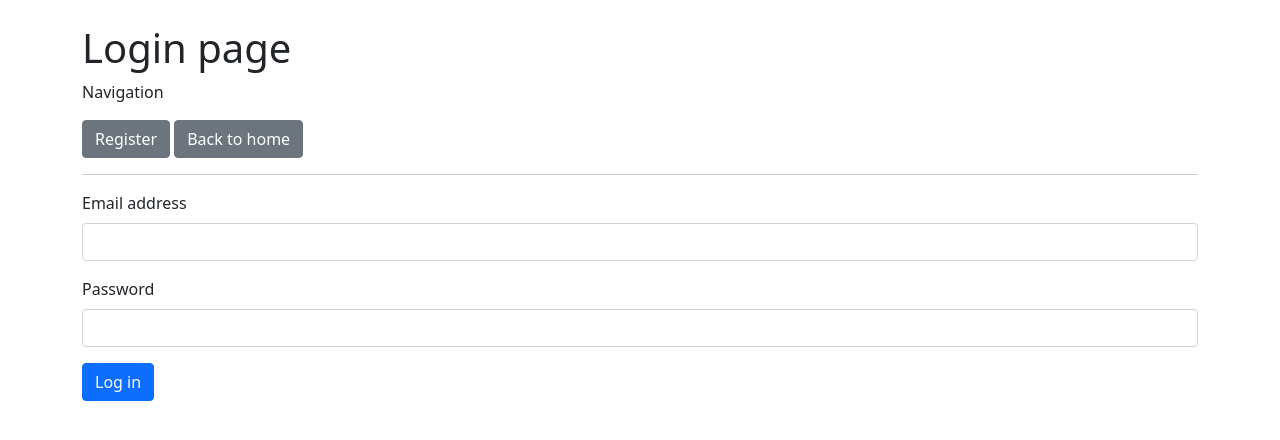
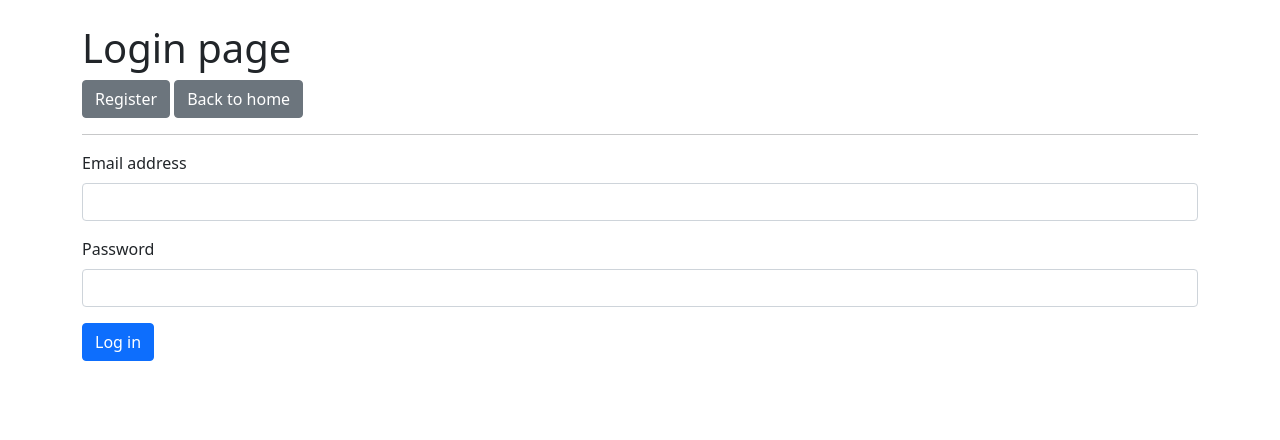
Before and after one commit to InesFrederickx/Login, a plain HTML site: page frontend/login.html in a window 1280 px wide. Drawn offline with nearby package versions, Linux system fonts and the light colour scheme.

Commit message:
minor changes html nav

```diff
--- a/frontend/login.html
+++ b/frontend/login.html
@@ -12,7 +12,6 @@
   <br>
   <h1>Login page</h1>
 
-  <p>Navigation</p>
   <a href="register.html" class="btn btn-secondary">Register</a>
   <a href="home.html" class="btn btn-secondary">Back to home</a>
 
```
Also changed, not shown: frontend/register.html (+0 -1 lines).
